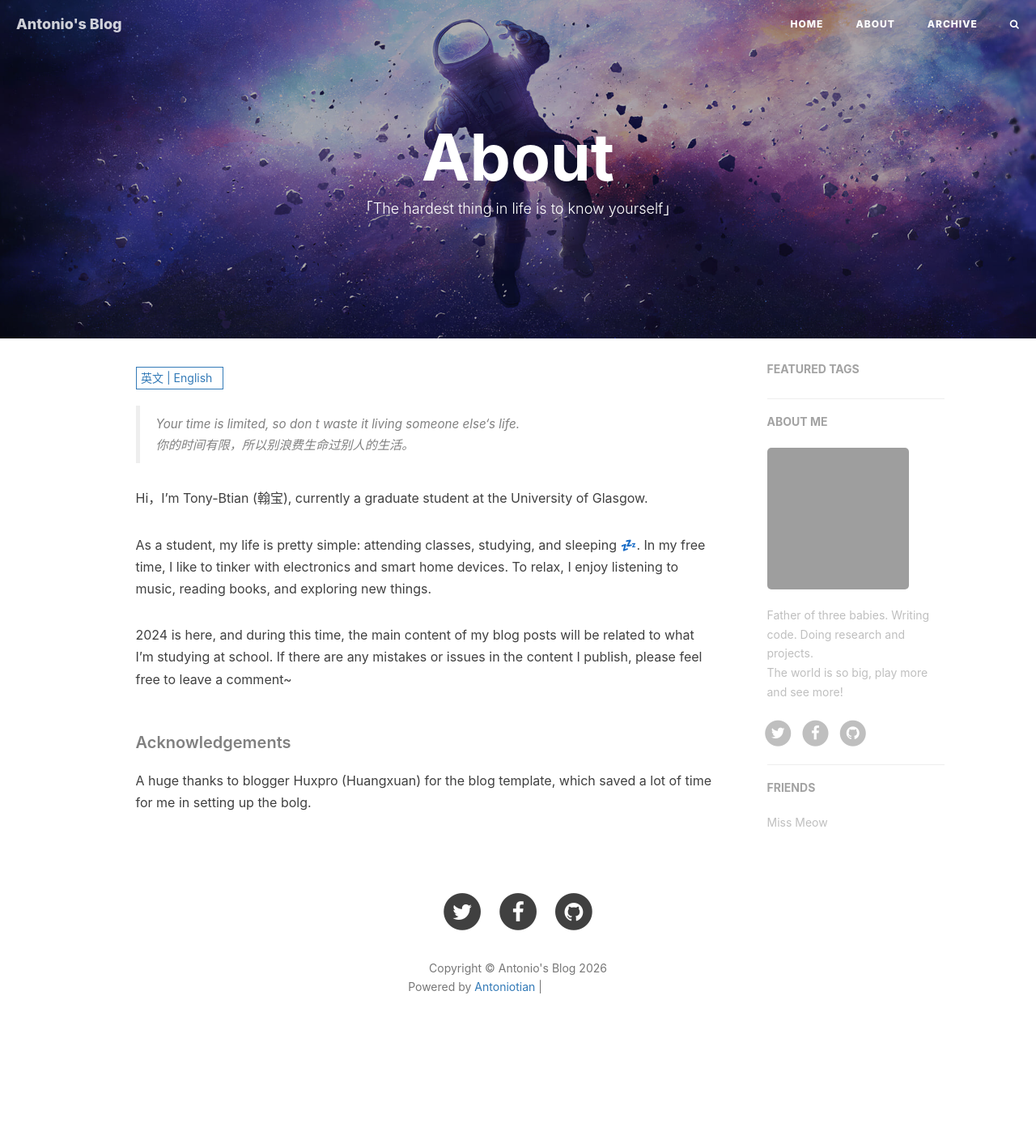
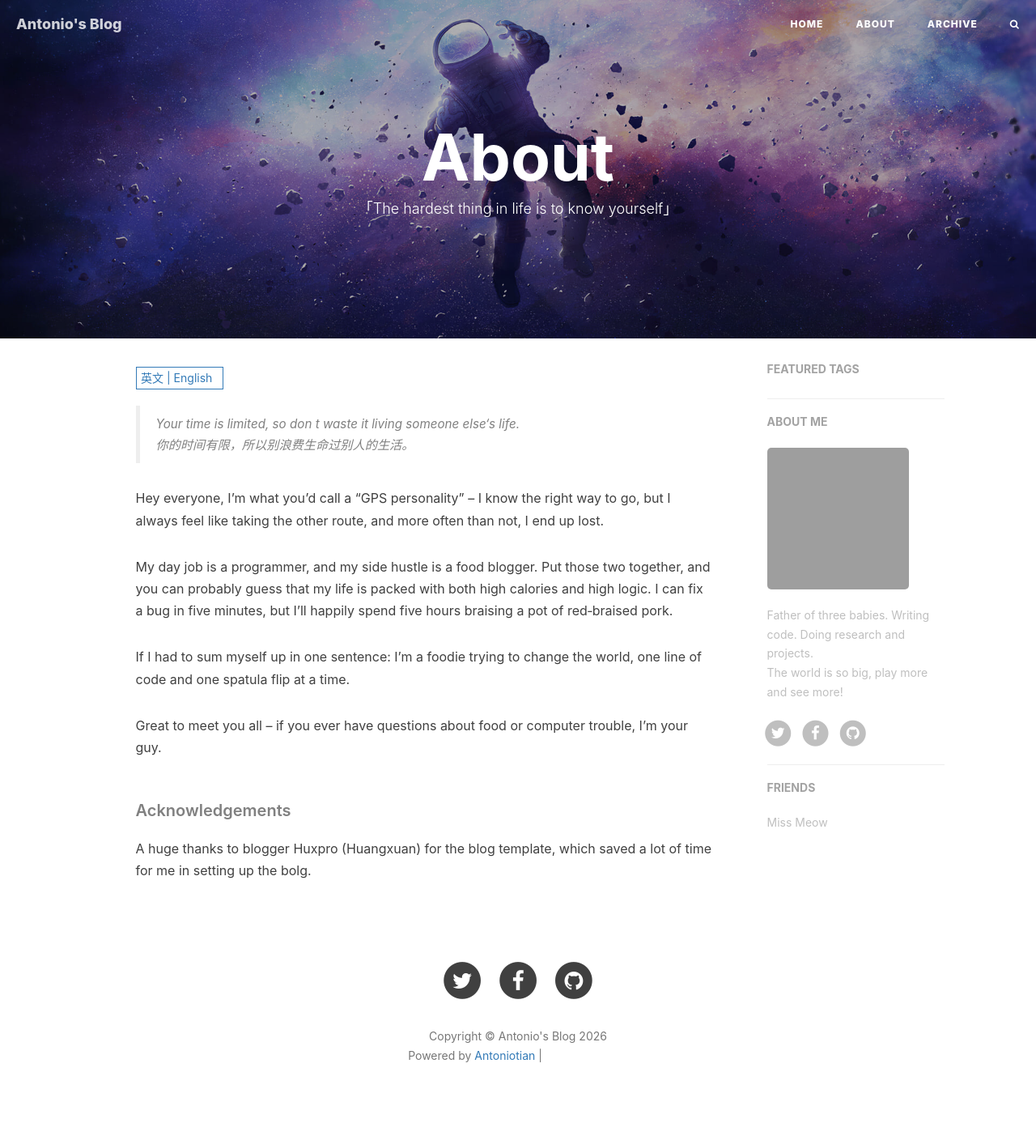
Before and after one commit to antoniotian/antoniotian.github.io, a Jekyll site: the page built from about.html, in a window 1280 px wide. Shown: the whole page at 81% size. Built offline with Jekyll 4.4.1, drawn with Linux system fonts in a browser that asks for light colours; nearby versions of some CDN libraries; comment, search, counter and statistics services are not loaded; before the commit the page ends 1323 px from its top, so only the background shows below that; grey boxes are pictures that could not be loaded.

Commit message:
Update personal introduction in about pages and correct author name in Raspberry Pi post

```diff
--- a/_includes/about/en.md
+++ b/_includes/about/en.md
@@ -1,12 +1,9 @@
 <blockquote><p>Your time is limited, so don t waste it living someone else‘s life. <br>
 你的时间有限，所以别浪费生命过别人的生活。</p></blockquote>
 
-Hi，我是<strong>翰宝（Tony-Btian）</strong>，目前是 University of Glasgow 在读研究生。
+Hi 朋友们，你们好，我是<strong>翰宝（Antonio Tian）</strong>，我是那种典型的‘地图导航型人格’——明明知道路，但总想试试另一条，结果往往走错。我的主业是程序员，副业是美食博主。这两个职业放在一起，你们大概能想到，我的人生充满了高热量和高逻辑。我能在五分钟内改好一个bug，也能花五小时炖一锅红烧肉。
 
-作为在校学生，我的生活非常简单，上课、学习、睡觉💤。课余时间喜欢折腾电子产品，智能家居。放松时喜欢听听音乐，看看书，研究新鲜玩意。
-
-2024年到啦，这段时间博客发布的主要内容和我在学校的学习内容相关，如果在发布的内容中有什么错误或者问题，欢迎留言～
-
+如果非要用一句话概括我，那就是：一个试图用代码和锅铲改变世界的吃货。 很高兴认识大家，如果你们有关于吃或者修电脑的问题，找我就对了。
 
 ##### 致谢
 感谢 Hux黄玄 博主的博客模版，为我节约了大量的博客搭建时间
--- a/_includes/about/zh.md
+++ b/_includes/about/zh.md
@@ -1,11 +1,13 @@
 <blockquote><p>Your time is limited, so don t waste it living someone else‘s life. <br>
 你的时间有限，所以别浪费生命过别人的生活。</p></blockquote>
 
-Hi，I'm Tony-Btian (翰宝), currently a graduate student at the University of Glasgow.
+Hey everyone, I’m what you’d call a “GPS personality” – I know the right way to go, but I always feel like taking the other route, and more often than not, I end up lost.
 
-As a student, my life is pretty simple: attending classes, studying, and sleeping 💤. In my free time, I like to tinker with electronics and smart home devices. To relax, I enjoy listening to music, reading books, and exploring new things.
+My day job is a programmer, and my side hustle is a food blogger. Put those two together, and you can probably guess that my life is packed with both high calories and high logic. I can fix a bug in five minutes, but I’ll happily spend five hours braising a pot of red‑braised pork.
 
-2024 is here, and during this time, the main content of my blog posts will be related to what I'm studying at school. If there are any mistakes or issues in the content I publish, please feel free to leave a comment~
+If I had to sum myself up in one sentence: I’m a foodie trying to change the world, one line of code and one spatula flip at a time.
+
+Great to meet you all – if you ever have questions about food or computer trouble, I’m your guy.
 
 
 ##### Acknowledgements
```
Also changed, not shown: _posts/2024-01-17-raspberrypi-connect-with-bluetooth.md (+1 -1 lines).
